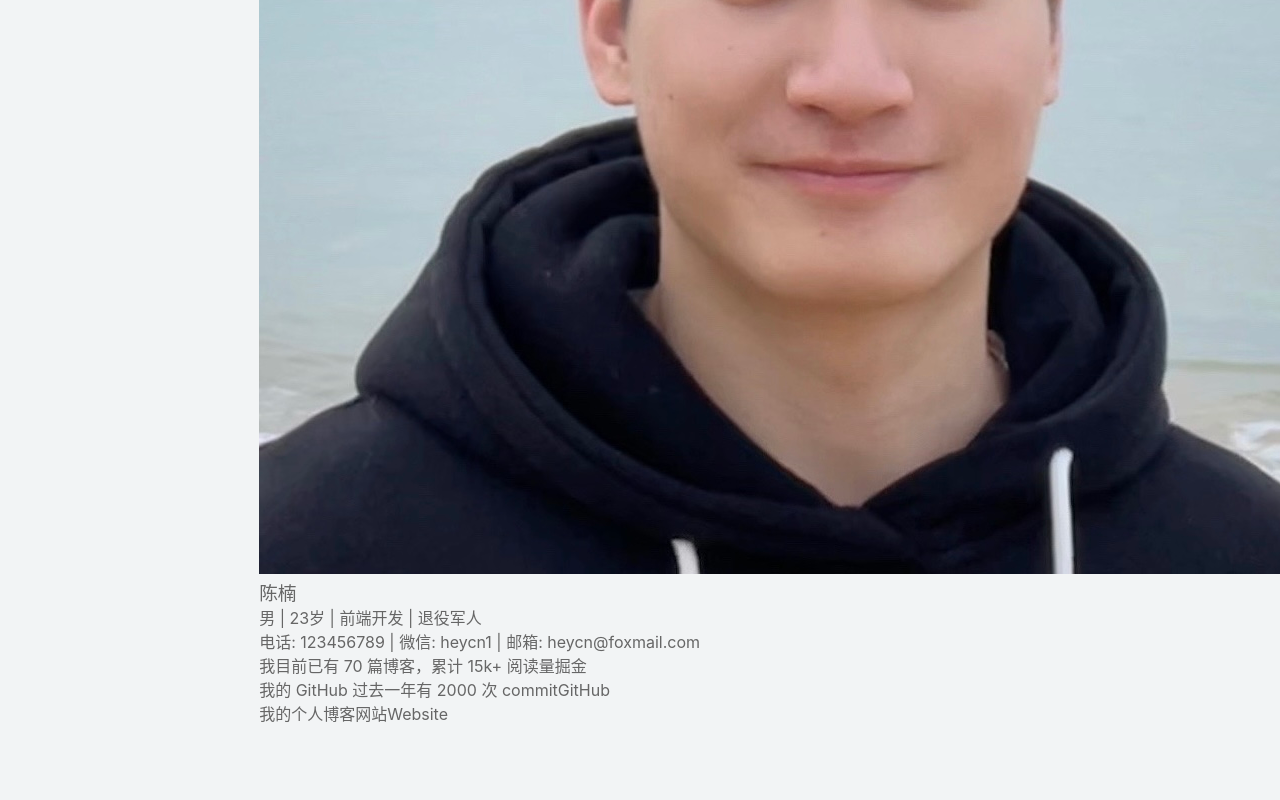
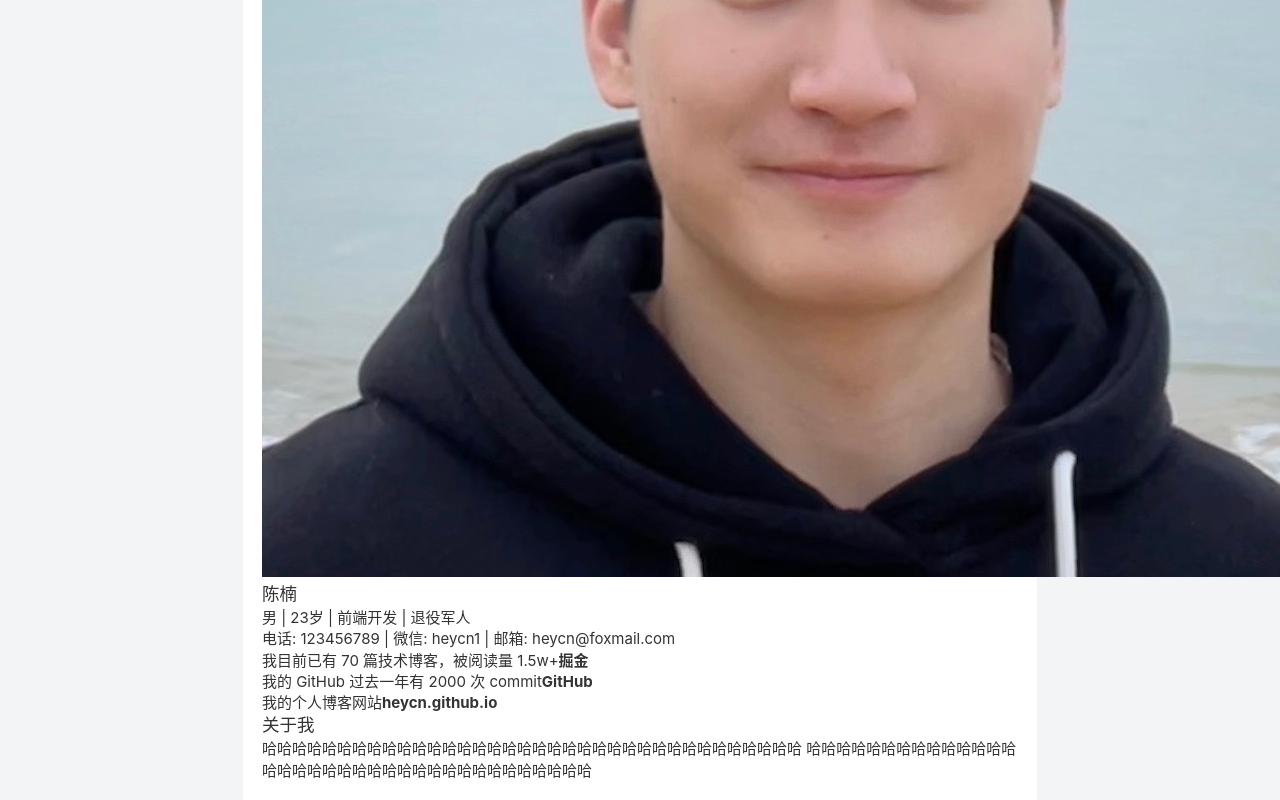
Before and after one commit to heycn/resume, a React (Vite) app: page / in a window 1280 px wide. Shown: the part 552-1352 px from the top of the page. Before the commit the page ends 1293 px from the top, so only its background shows below. Built offline with nearby package versions, Linux system fonts and the light colour scheme.

Commit message:
✨ feat: 完成 Card 和 Label

```diff
--- a/src/App.tsx
+++ b/src/App.tsx
@@ -2,13 +2,15 @@ import * as React from 'react'
 import { Layout } from './components/Layout'
 import avatar from './assets/avatar.jpg'
 import { Props } from './components/Link'
+import { Card } from './components/Card'
+import { Label } from './components/Label'
 
 const basics: string[] = ['男', '23岁', '前端开发', '退役军人']
 const contacts: string[] = ['电话: 123456789', '微信: heycn1', '邮箱: heycn@foxmail.com']
 const socialLinks: Props[] = [
-  { href: 'https://juejin.cn/user/4372092371864984/posts', title: '掘金', label: '我目前已有 70 篇博客，累计 15k+ 阅读量', direction: 'right' },
+  { href: 'https://juejin.cn/user/4372092371864984/posts', title: '掘金', label: '我目前已有 70 篇技术博客，被阅读量 1.5w+', direction: 'right' },
   { href: 'https://github.com/heycn', title: 'GitHub', label: '我的 GitHub 过去一年有 2000 次 commit', direction: 'right' },
-  { href: 'https://heycn.github.io/', title: 'Website', label: '我的个人博客网站', direction: 'right' }
+  { href: 'https://heycn.github.io/', title: 'heycn.github.io', label: '我的个人博客网站', direction: 'right' }
 ]
 
 export const App: React.FC = () => {
@@ -19,8 +21,13 @@ export const App: React.FC = () => {
       basics={basics}
       contacts={contacts}
       socialLinks={socialLinks}
-      linkStrong={false}
     >
+      <Card title='关于我'>
+        <Label>
+          哈哈哈哈哈哈哈哈哈哈哈哈哈哈哈哈哈哈哈哈哈哈哈哈哈哈哈哈哈哈哈哈哈哈哈哈
+          哈哈哈哈哈哈哈哈哈哈哈哈哈哈哈哈哈哈哈哈哈哈哈哈哈哈哈哈哈哈哈哈哈哈哈哈
+        </Label>
+      </Card>
     </Layout>
   )
 }
--- /dev/null
+++ b/src/components/Card.tsx
@@ -0,0 +1,27 @@
+import * as React from 'react'
+
+type Props = {
+  children?: React.ReactNode
+  title: string
+  titleType?: 'default' | 'line'
+}
+
+export const Card: React.FC<Props> = ({ children, title, titleType = 'default' }) => {
+  return (
+    <section m-t-3 m-b-3>
+      {/* DefaultTitle */}
+      {titleType === 'default' && (
+        <h3 m-t-6 m-b-3 fw-600>
+          <span bg-black c-white p-l-1 p-r-2 p-t-1 p-b-1>
+            {title}
+          </span>
+        </h3>
+      )}
+      {/* LineTitle */}
+      {/* <h2>
+        <span>SimpleTitle</span>
+      </h2> */}
+      {children}
+    </section>
+  )
+}
--- /dev/null
+++ b/src/components/Label.tsx
@@ -0,0 +1,13 @@
+import * as React from 'react'
+
+type Props = {
+  children: React.ReactNode
+}
+
+export const Label: React.FC<Props> = ({ children }) => {
+  return (
+    <p itemProp='description' p-b-2 p-t-2 break-words>
+      {children}
+    </p>
+  )
+}
--- a/src/components/Layout.tsx
+++ b/src/components/Layout.tsx
@@ -22,8 +22,8 @@ export const Layout: React.FC<Props> = ({
   avatar, children, fullName, linkStrong,
   basics, contacts, socialLinks
 }) => (
-  <article className='w-21cm b-black b-1 min-h-29.7cm p-1em'>
-    <header flex>
+  <article className='bg-white w-21cm min-h-29.7cm p-5'>
+    <header flex p-b-4 p-t-4>
       <Avatar src={avatar} />
       <section m-l-2em flex flex-col justify-between>
         <h1 c-black fw-900 text-size-2em>{fullName}</h1>
@@ -36,6 +36,8 @@ export const Layout: React.FC<Props> = ({
         ))}
       </section>
     </header>
-    {children}
+    <main>
+      {children}
+    </main>
   </article>
 )
--- a/src/index.scss
+++ b/src/index.scss
@@ -5,12 +5,13 @@ h1, h2, h3, h4, h5, h6 {font-weight: normal;}
 ol, ul {list-style: none;}
 button, input {font: inherit;}
 html {
-  color: #666;
+  color: #333;
   background: #f2f4f5;
-  font-size: 16px;
+  font-size: 15px;
   font-family: -apple-system, Helvetica, Arial, 'Liberation Sans', 'PingFang SC', 'Hiragino Sans GB', 'Noto Sans CJK SC', 'Source Han Sans SC', 'Source Han Sans CN', 'Microsoft YaHei', 'Wenquanyi Micro Hei', 'WenQuanYi Zen Hei', 'ST Heiti', SimHei, 'WenQuanYi Zen Hei Sharp',
     sans-serif;
   // font-family: source-code-pro, Menlo, Monaco, Consolas, "Courier New", monospace;
+  line-height: 1.42;
 }
 body {display: flex; flex-direction: column; justify-content: center; align-items: center;}
 :focus {outline: none;}
```
Also changed, not shown: 1 other file (tests, documents, lock files or other folders).
